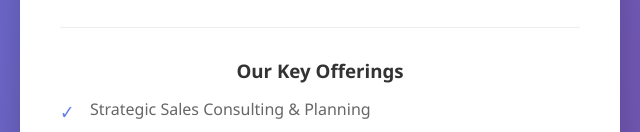
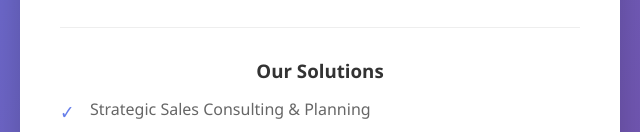
Before and after one commit to naveenkumargsisteer/Demo, a website: page index.html in a window 1280 px wide. Shown: the part 658-790 px from the top of the page, 320-960 px from the left. Drawn offline with Linux system fonts and the light colour scheme.

Commit message:
feat(KAN-13): Replace header "Our Key Offerings" to "Our Solutions"

```diff
--- a/index.html
+++ b/index.html
@@ -134,7 +134,7 @@
             </p>
 
             <div class="features">
-                <h3>Our Key Offerings</h3>
+                <h3>Our Solutions</h3>
                 <ul class="feature-list">
                     <li>Strategic Sales Consulting & Planning</li>
 
```
Also changed, not shown: 1 other file.
